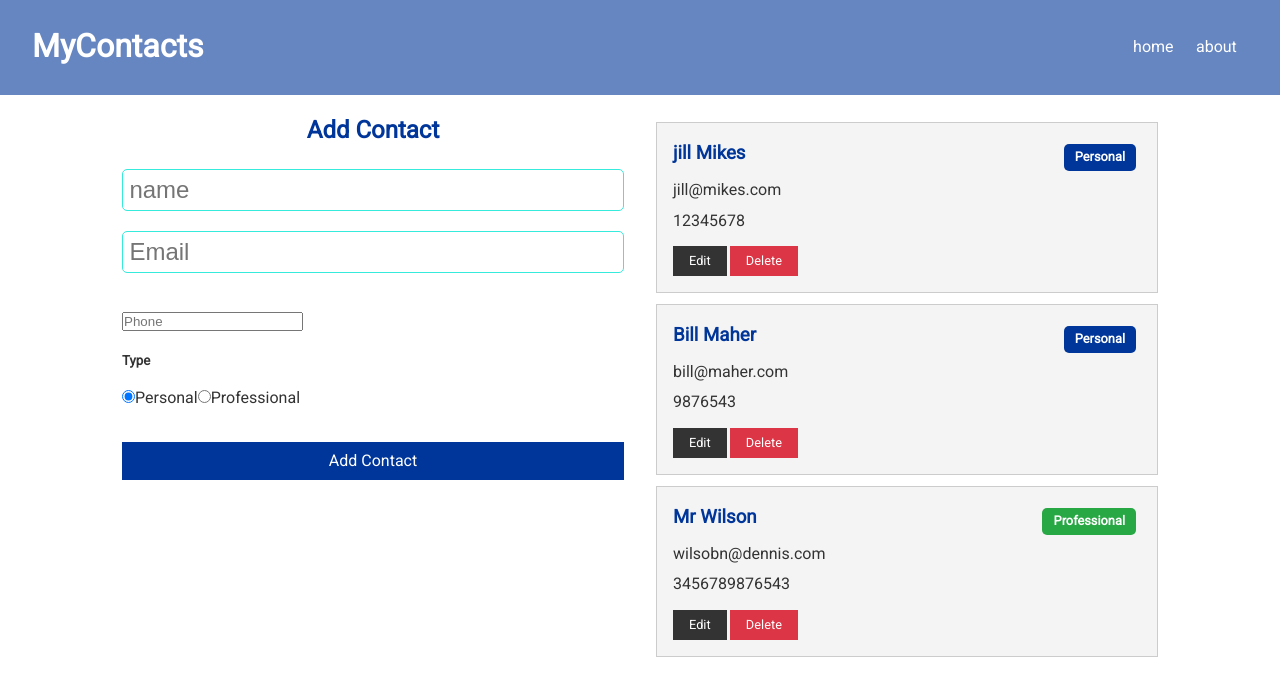
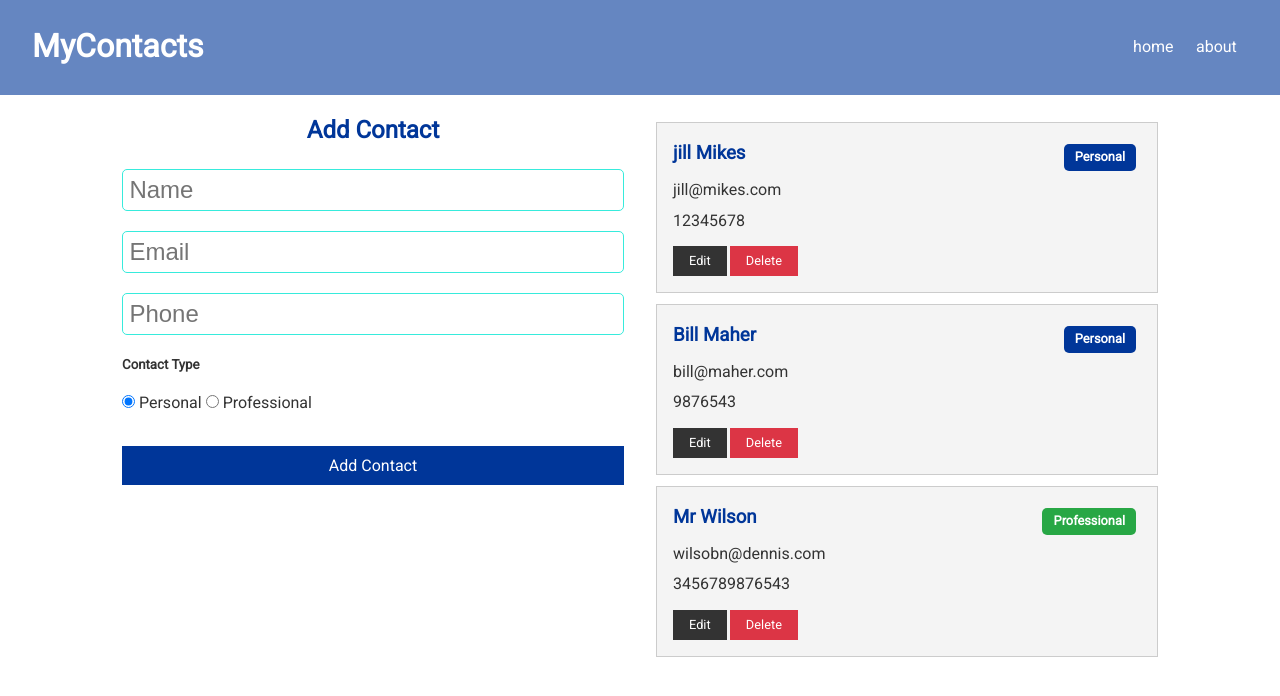
Before and after one commit to Mbulelo20/mycontacts, a React (Create React App) app in the folder client/: page / in a window 1280 px wide. Shown: the top 696 px of the page. Built offline with nearby package versions, Linux system fonts and the light colour scheme.

Commit message:
Contact edit function

```diff
--- a/client/src/components/contacts/ContactForm.js
+++ b/client/src/components/contacts/ContactForm.js
@@ -1,45 +1,109 @@
-import React, {useState, useContext} from 'react'
-import ContactContext from '../../context/contact/contactContext'
+import React, { useState, useContext, useEffect } from 'react';
+import ContactContext from '../../context/contact/contactContext';
+
 const ContactForm = () => {
-    const contactContext = useContext(ContactContext)
+  const contactContext = useContext(ContactContext);
 
-    const [contact, setContact] = useState({
+  const { addContact, updateContact, clearCurrent, current } = contactContext;
+
+  useEffect(() => {
+    if (current !== null) {
+      setContact(current);
+    } else {
+      setContact({
         name: '',
         email: '',
-        type: 'personal',
         phone: '',
-    })
-    const {name, email, phone, type} = contact
+        type: 'personal'
+      });
+    }
+  }, [contactContext, current]);
 
-    const onChange = e => setContact({ ...contact, [e.target.name]: e.target.value})
+  const [contact, setContact] = useState({
+    name: '',
+    email: '',
+    phone: '',
+    type: 'personal'
+  });
 
-    const onSubmit = e => {
-        e.preventDefault()
-        contactContext.addContact(contact)
-        setContact({
-            name: '',
-            email: '',
-            type: 'personal',
-            phone: '',
-        })
+  const { name, email, phone, type } = contact;
+
+  const onChange = e =>
+    setContact({ ...contact, [e.target.name]: e.target.value });
+
+  const onSubmit = e => {
+    e.preventDefault();
+    if (current === null) {
+      addContact(contact);
+    } else {
+      updateContact(contact);
     }
-    return (
-        <form onSubmit={onSubmit}>
-            <h2 className="text-primary">Add Contact</h2>
-            <input type="text" placeholder="name" name="name" value={name} onChange={onChange}/>
-            <input type="email" placeholder="Email" name="email" value={email} onChange={onChange}/>
-            <input type="phone" placeholder="Phone" name="phone" value={phone} onChange={onChange}/>
+    clearAll();
+  };
 
-            <h5>Type</h5>
-            <input type="radio" name="type" value='personal' checked={type==='personal'} onChange={onChange}/>
-            Personal{''}
-            <input type="radio" name="type" value='professional' checked={type==='professional'}  onChange={onChange}/>
-            Professional{''}
-            <div>
-                <input type="submit" value="Add Contact" className="btn btn-primary btn-block"/>
-            </div>
-        </form>
-    )
-}
+  const clearAll = () => {
+    clearCurrent();
+  };
 
-export default ContactForm
+  return (
+    <form onSubmit={onSubmit}>
+      <h2 className='text-primary'>
+        {current ? 'Edit Contact' : 'Add Contact'}
+      </h2>
+      <input
+        type='text'
+        placeholder='Name'
+        name='name'
+        value={name}
+        onChange={onChange}
+      />
+      <input
+        type='email'
+        placeholder='Email'
+        name='email'
+        value={email}
+        onChange={onChange}
+      />
+      <input
+        type='text'
+        placeholder='Phone'
+        name='phone'
+        value={phone}
+        onChange={onChange}
+      />
+      <h5>Contact Type</h5>
+      <input
+        type='radio'
+        name='type'
+        value='personal'
+        checked={type === 'personal'}
+        onChange={onChange}
+      />{' '}
+      Personal{' '}
+      <input
+        type='radio'
+        name='type'
+        value='professional'
+        checked={type === 'professional'}
+        onChange={onChange}
+      />{' '}
+      Professional
+      <div>
+        <input
+          type='submit'
+          value={current ? 'Update Contact' : 'Add Contact'}
+          className='btn btn-primary btn-block'
+        />
+      </div>
+      {current && (
+        <div>
+          <button className='btn btn-light btn-block' onClick={clearAll}>
+            Clear
+          </button>
+        </div>
+      )}
+    </form>
+  );
+};
+
+export default ContactForm;
--- a/client/src/components/contacts/ContactItem.js
+++ b/client/src/components/contacts/ContactItem.js
@@ -5,12 +5,13 @@
 
 const ContactItem = ({ contact }) => {
   const contactContext = useContext(ContactContext);
-  const { deleteContact } = contactContext;
+  const { deleteContact, setCurrent, clearCurrent } = contactContext;
 
    const {id, name, email, phone, type } = contact;
 
   const onDelete = () => {
     deleteContact(id);
+    clearCurrent();
   };
 
   return (
@@ -38,7 +39,7 @@
       <p>
         <button
           className='btn btn-dark btn-sm'
-          // onClick={() => setCurrent(contact)}
+          onClick={() => setCurrent(contact)}
         >
           Edit
         </button>
--- a/client/src/context/contact/ContactReducer.js
+++ b/client/src/context/contact/ContactReducer.js
@@ -2,9 +2,9 @@
     //     GET_CONTACTS,
         ADD_CONTACT,
         DELETE_CONTACT,
-    //     SET_CURRENT,
-    //     CLEAR_CURRENT,
-    //     UPDATE_CONTACT,
+        SET_CURRENT,
+        CLEAR_CURRENT,
+        UPDATE_CONTACT,
     //     FILTER_CONTACTS,
     //     CLEAR_CONTACTS,
     //     CLEAR_FILTER,
@@ -24,6 +24,23 @@
                 ...state,
                 contacts: state.contacts.filter(contact => contact.id !== action.payload)
             }
+
+        case SET_CURRENT:
+            return {
+                ...state,
+                current: action.payload
+            }
+        case CLEAR_CURRENT:
+            return {
+                ...state,
+                current: null
+            }
+        case UPDATE_CONTACT:
+            return {
+                ...state,
+                contacts: state.contacts.map(contact => contact.id === action.payload.id ? action.payload : contact)
+            }
+
         default: return state;
     }
 
--- a/client/src/context/contact/ContactState.js
+++ b/client/src/context/contact/ContactState.js
@@ -7,9 +7,9 @@
 //     GET_CONTACTS,
     ADD_CONTACT,
     DELETE_CONTACT,
-//     SET_CURRENT,
-//     CLEAR_CURRENT,
-//     UPDATE_CONTACT,
+    SET_CURRENT,
+    CLEAR_CURRENT,
+    UPDATE_CONTACT,
 //     FILTER_CONTACTS,
 //     CLEAR_CONTACTS,
 //     CLEAR_FILTER,
@@ -41,7 +41,8 @@
           phone: '3456789876543',
           type: 'professional'
         },
-        ]
+      ],
+      current: null
     };
     const [state, dispatch] = useReducer(contactReducer, initialState);
 
@@ -55,17 +56,30 @@
       dispatch({ type: DELETE_CONTACT, payload: id})
 
     }
+
+    const setCurrent = contact => {
+      dispatch({ type: SET_CURRENT, payload: contact})
+
+    }
+    const clearCurrent = contact => {
+      dispatch({ type: CLEAR_CURRENT, payload: contact})
+    }
+
+    const updateContact = contact => {
+      dispatch({ type: UPDATE_CONTACT, payload: contact})
+
+    }
     return (
         <ContactContext.Provider
           value={{ contacts: state.contacts,
-            // current: state.current,
+            current: state.current,
             // filtered: state.filtered,
             // error: state.error,
             addContact,
             deleteContact,
-            // setCurrent,
-            // clearCurrent,
-            // updateContact,
+            setCurrent,
+            clearCurrent,
+            updateContact,
             // filterContacts,
             // clearFilter,
             // getContacts,
```
Lines whose indentation alone changed are shown as unchanged.
